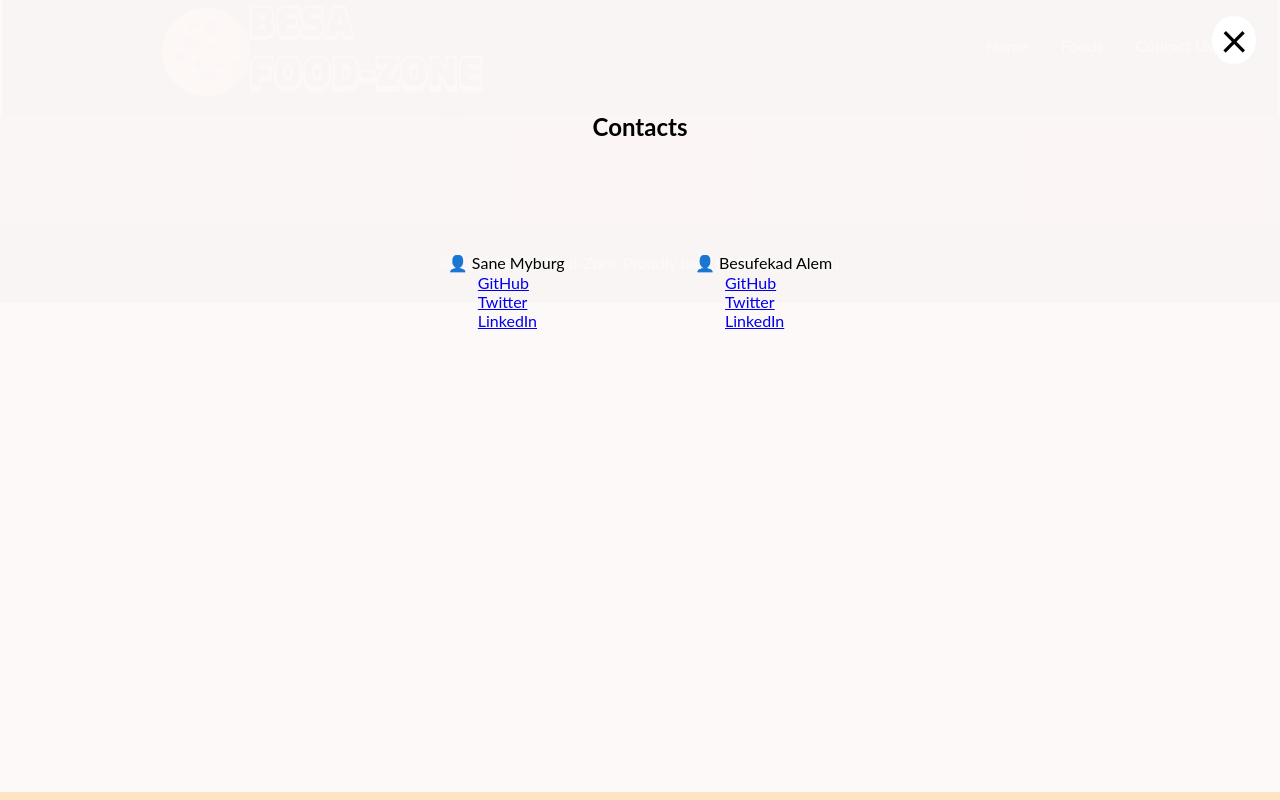
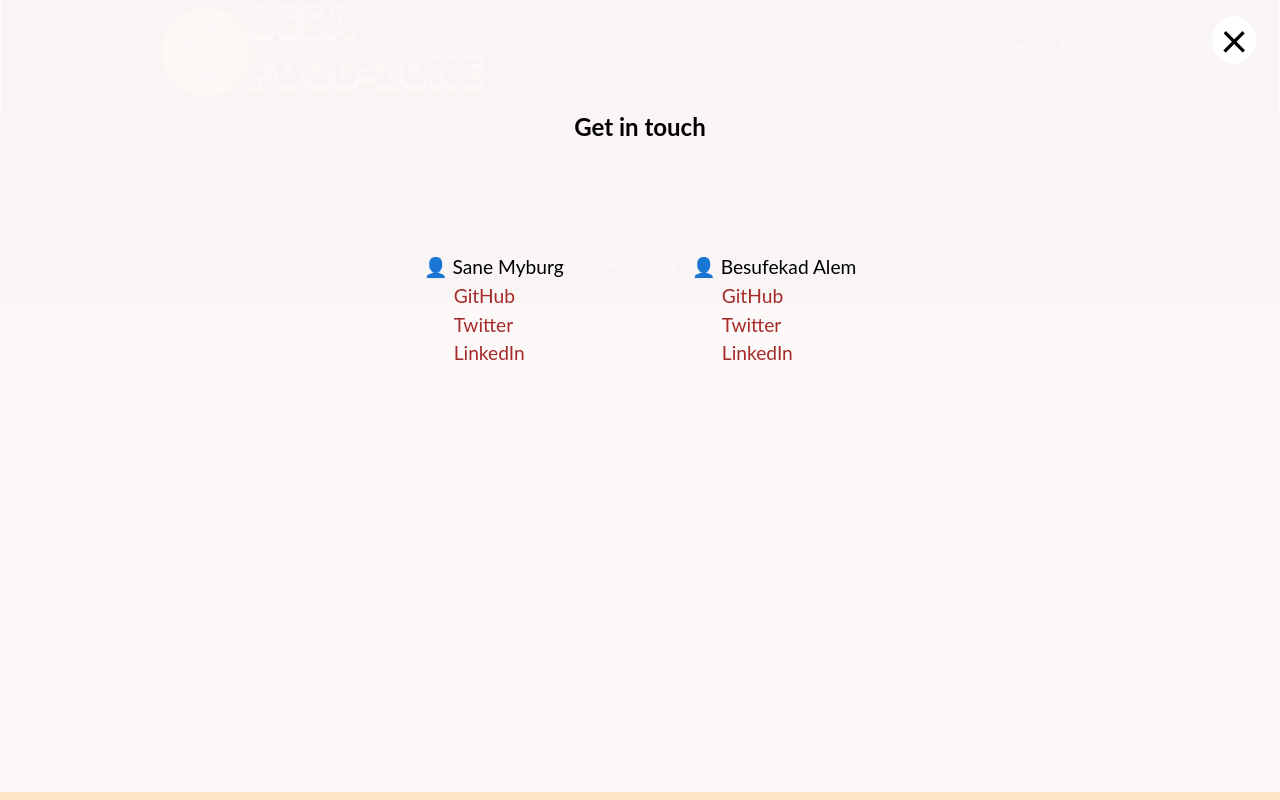
Before and after one commit to SaneMyburg/Module2-Capstone, a website built with webpack: page src/index.html in a window 1280 px wide. Both pictures are taken after a click on the item "Contact Us". Built offline with nearby package versions, Linux system fonts and the light colour scheme; no server answers; a web font is replaced by a local one.

Commit message:
Add style

```diff
--- a/src/Modules/contacts.js
+++ b/src/Modules/contacts.js
@@ -5,11 +5,11 @@ const contactsPopUp = () => {
   contactUs.innerHTML = `
       <div id="popup-btn-close">&times;</div>
         <div class="contact-h2">
-          <h2>Contacts</h2>
+          <h2>Get in touch</h2>
         </div>
       <div class="contact-details">
         <div>
-         <p>
+         <p class="contact-info">
           👤 Sane Myburg <br>
           <a href="https://github.com/SaneMyburg">GitHub</a><br>
           <a href="https://twitter.com/@SaneMyburg">Twitter</a><br>
@@ -17,7 +17,7 @@ const contactsPopUp = () => {
          </p>
         </div>
         <div>
-         <p>
+         <p class="contact-info">
           👤 Besufekad Alem <br>
           <a href="https://github.com/Besufekad-HAZ">GitHub</a><br>
           <a href="https://twitter.com/BesufekadAlemu7">Twitter</a><br>
--- a/src/style.css
+++ b/src/style.css
@@ -548,3 +548,13 @@ footer {
 .contact-details a {
   margin: 30px;
 }
+
+.contact-info {
+  font-size: 1.2em;
+  line-height: 1.5;
+}
+
+.contact-info a {
+  text-decoration: none;
+  color: brown;
+}
```
